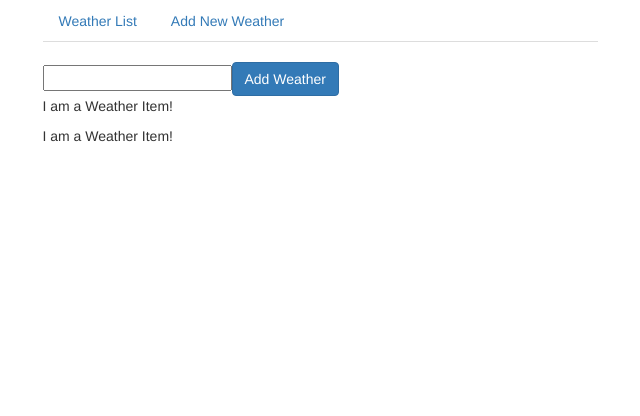
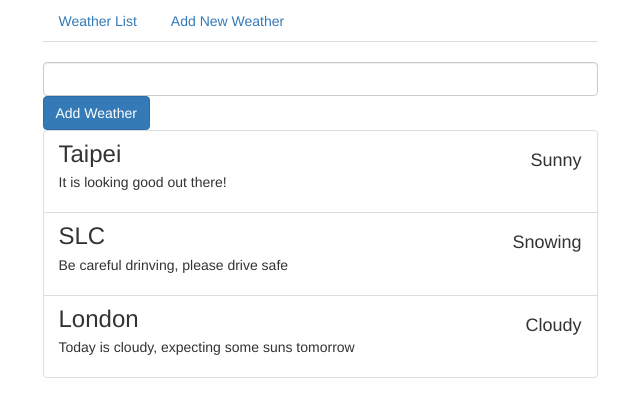
Before and after one commit to midtic0404/SimpleWeather, an Angular app: page / in a window 1280 px wide. Shown: the top 416 px of the page, without its empty margins (320-960 px from the left). Built offline with nearby package versions, Linux system fonts and the light colour scheme.

Commit message:
Deleted weather item component, added some dummy data in weather list

```diff
--- a/src/app/add-weather/add-weather.component.html
+++ b/src/app/add-weather/add-weather.component.html
@@ -1,6 +1,6 @@
 <div class="row">
     <div class="col-xs-12">
-        <input type="text">
-        <button class="btn btn-primary">Add Weather</button>
+        <input type="text" class="form-control">
+        <button class="btn btn-primary" type="button">Add Weather</button>
     </div>
 </div>
--- a/src/app/app.module.ts
+++ b/src/app/app.module.ts
@@ -5,7 +5,6 @@ import { NgModule } from '@angular/core';
 import { AppComponent } from './app.component';
 import { HeaderComponent } from './header/header.component';
 import { WeatherListComponent } from './weather-list/weather-list.component';
-import { WeatherItemComponent } from './weather-list/weather-item/weather-item.component';
 import { AddWeatherComponent } from './add-weather/add-weather.component';
 
 
@@ -14,7 +13,6 @@ import { AddWeatherComponent } from './add-weather/add-weather.component';
     AppComponent,
     HeaderComponent,
     WeatherListComponent,
-    WeatherItemComponent,
     AddWeatherComponent
   ],
   imports: [
--- a/src/app/weather-list/weather-item/weather-item.component.html
+++ /dev/null
@@ -1 +0,0 @@
-<p>I am a Weather Item!</p>
--- a/src/app/weather-list/weather-item/weather-item.component.ts
+++ /dev/null
@@ -1,15 +0,0 @@
-import { Component, OnInit } from '@angular/core';
-
-@Component({
-  selector: 'app-weather-item',
-  templateUrl: './weather-item.component.html',
-  styleUrls: ['./weather-item.component.css']
-})
-export class WeatherItemComponent implements OnInit {
-
-  constructor() { }
-
-  ngOnInit() {
-  }
-
-}
--- a/src/app/weather-list/weather-list.component.html
+++ b/src/app/weather-list/weather-list.component.html
@@ -1,6 +1,15 @@
 <div class="row">
     <div class="col-xs-12">
-        <app-weather-item></app-weather-item>
-        <app-weather-item></app-weather-item>
+        <ul class="list-group">
+          <li *ngFor="let weather of weathers" class="list-group-item clearfix" >
+            <div class="pull-left">
+              <h3 class="list-group-item-heading">{{weather.cityName}}</h3>
+              <p>{{weather.weatherDescription}}</p>
+            </div>
+            <div class="pull-right">
+              <h4>{{ weather.weatherMainStatus }}</h4>
+            </div>
+          </li>
+        </ul>
     </div>
 </div>
--- a/src/app/weather-list/weather-list.component.ts
+++ b/src/app/weather-list/weather-list.component.ts
@@ -9,7 +9,9 @@ import { Weather } from './weather.model';
 export class WeatherListComponent implements OnInit {
 
   weathers: Weather[] = [
-    new Weather('Taipei', 'Sunny', 'It is looking good out there!')
+    new Weather('Taipei', 'Sunny', 'It is looking good out there!'),
+    new Weather('SLC', 'Snowing', 'Be careful drinving, please drive safe'),
+    new Weather('London', 'Cloudy', 'Today is cloudy, expecting some suns tomorrow')
   ];
   constructor() { }
 
```
Also changed, not shown: src/app/weather-list/weather-item/weather-item.component.css (deleted).
